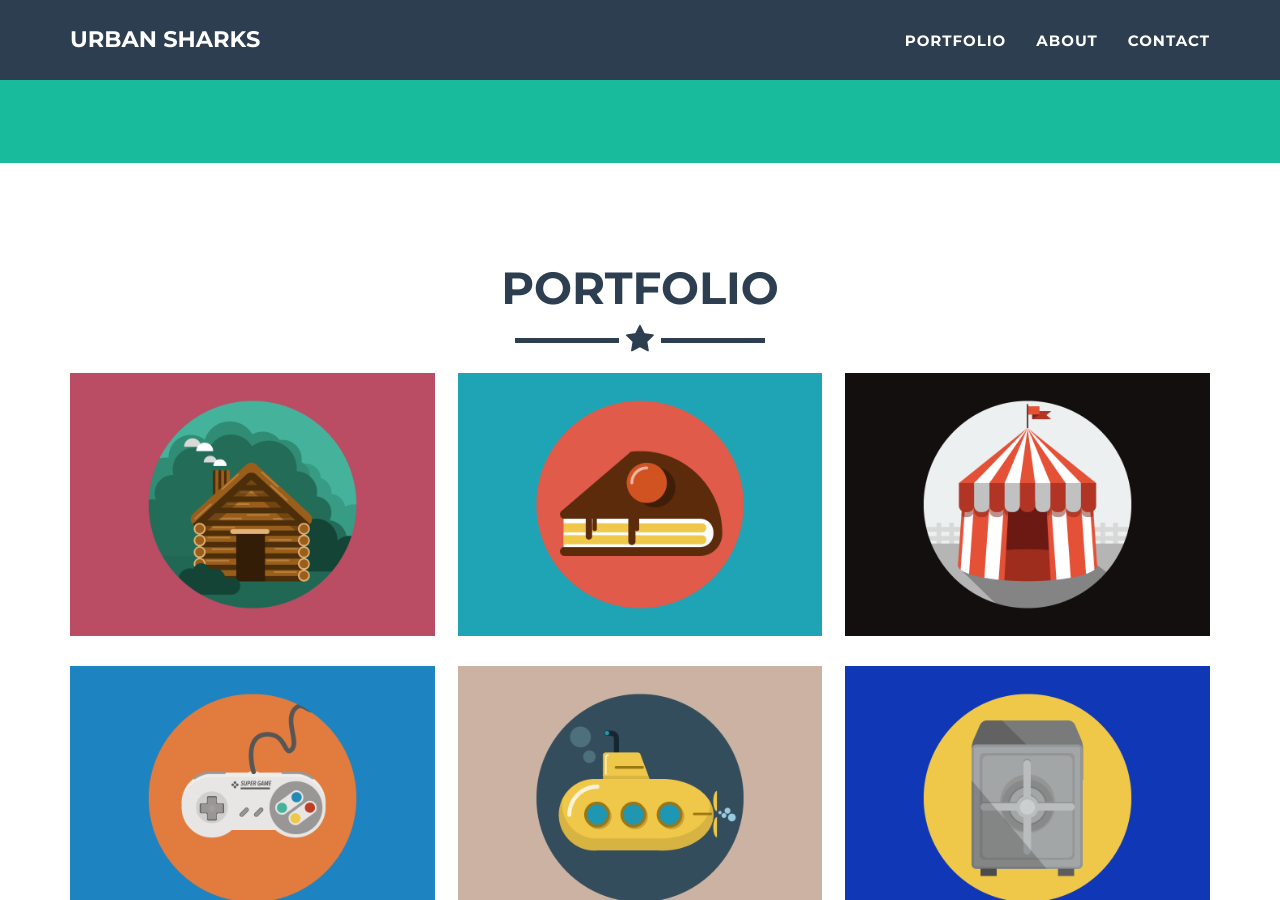
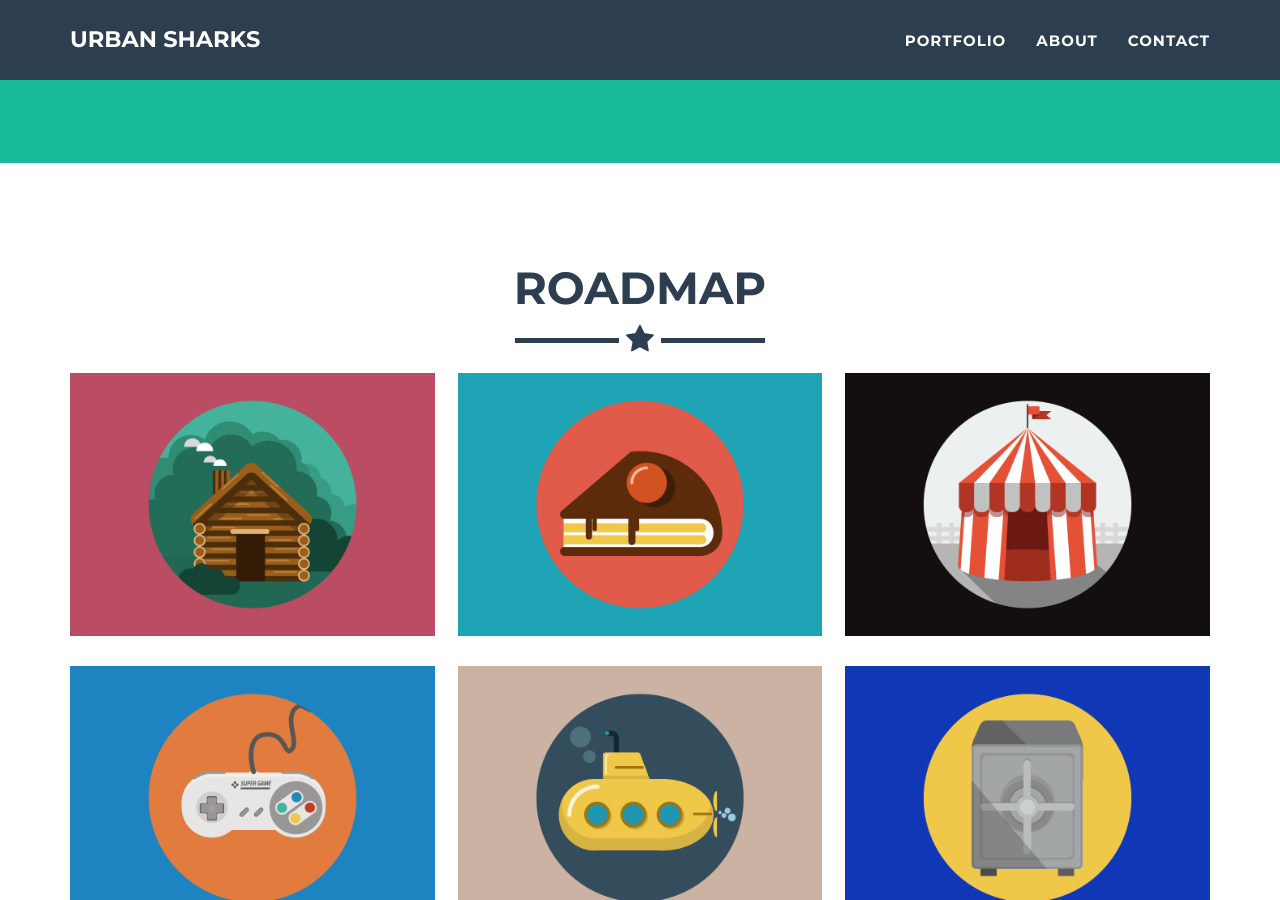
Before and after one commit to DYORBOY/urbansharks.github.io, a Jekyll site: the page built from _posts/2014-07-18-project-1.markdown, in a window 1280 px wide and 900 px high, scrolled down 1496 px. Built offline with Jekyll 4.4.1, drawn with Linux system fonts in a browser that asks for light colours.

Commit message:
Update portfolio_grid.html
Roadmap Urban Sharks NFT

```diff
--- a/_includes/portfolio_grid.html
+++ b/_includes/portfolio_grid.html
@@ -4,7 +4,7 @@
         <div class="container portfolio-flex-grid">
             <div class="row">
                 <div class="col-lg-12 text-center">
-                    <h2>Portfolio</h2>
+                    <h2>Roadmap</h2>
                     <hr class="star-primary">
                 </div>
             </div>
```
